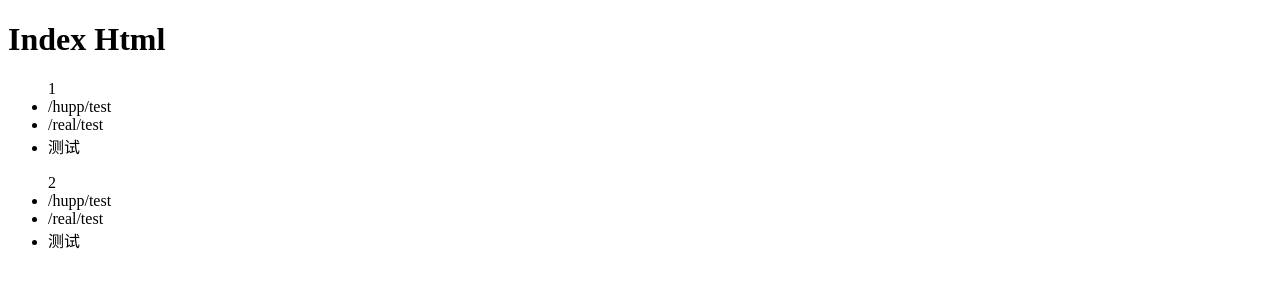
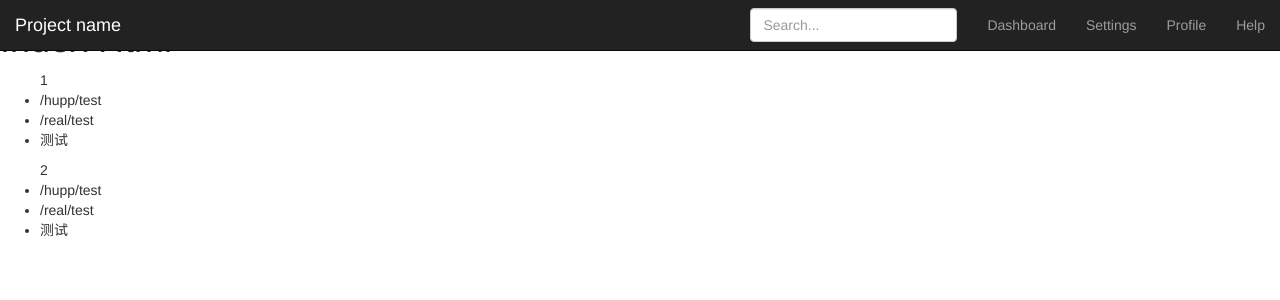
Before and after one commit to zengln/script, a Django app: page / in a window 1280 px wide. Shown: the top 300 px of the page. Run offline with Django 3.2, Linux system fonts and the light colour scheme; data comes from the database, SQL or seed files in the repository; some libraries are stand-ins or nearby versions.

Commit message:
添加导航栏组件

```diff
--- a/autotest_web/templates/web/index.html
+++ b/autotest_web/templates/web/index.html
@@ -4,8 +4,36 @@
     {% load static %}
     <meta charset="UTF-8">
     <title>Title</title>
+
+    <!--Bootstrap core CSS -->
+    <link href="{% static 'bootstrap/css/bootstrap.min.css'%}" rel="stylesheet">
+
 </head>
 <body>
+    <nav class="navbar navbar-inverse navbar-fixed-top">
+      <div class="container-fluid">
+        <div class="navbar-header">
+          <button type="button" class="navbar-toggle collapsed" data-toggle="collapse" data-target="#navbar" aria-expanded="false" aria-controls="navbar">
+            <span class="sr-only">Toggle navigation</span>
+            <span class="icon-bar"></span>
+            <span class="icon-bar"></span>
+            <span class="icon-bar"></span>
+          </button>
+          <a class="navbar-brand" href="#">Project name</a>
+        </div>
+        <div id="navbar" class="navbar-collapse collapse">
+          <ul class="nav navbar-nav navbar-right">
+            <li><a href="#">Dashboard</a></li>
+            <li><a href="#">Settings</a></li>
+            <li><a href="#">Profile</a></li>
+            <li><a href="#">Help</a></li>
+          </ul>
+          <form class="navbar-form navbar-right">
+            <input type="text" class="form-control" placeholder="Search...">
+          </form>
+        </div>
+      </div>
+    </nav>
     <h1>Index Html</h1>
     {% for node in nodes %}
     <ul>{{ node.id }}
@@ -16,7 +44,7 @@
 
     {% endfor %}
 
-    <script src="{% static "bootstrap/js/jquery.min.js" %}"></script>
-    <script src="{% static "bootstrap/js/bootstrap.min.js" %}"></script>
+    <script src="{% static 'bootstrap/js/jquery.min.js' %}"></script>
+    <script src="{% static 'bootstrap/js/bootstrap.min.js' %}"></script>
 </body>
 </html>
```
